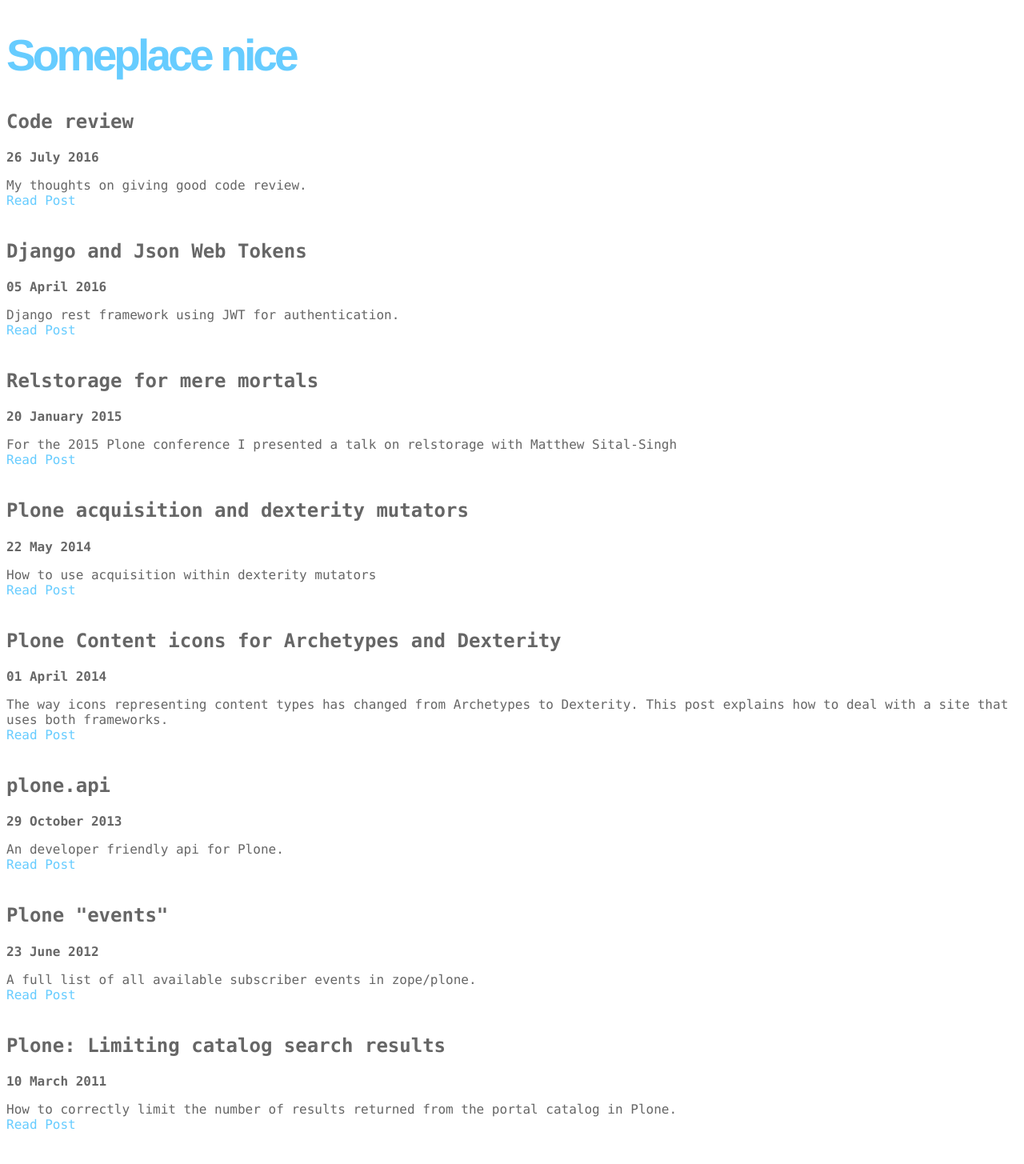
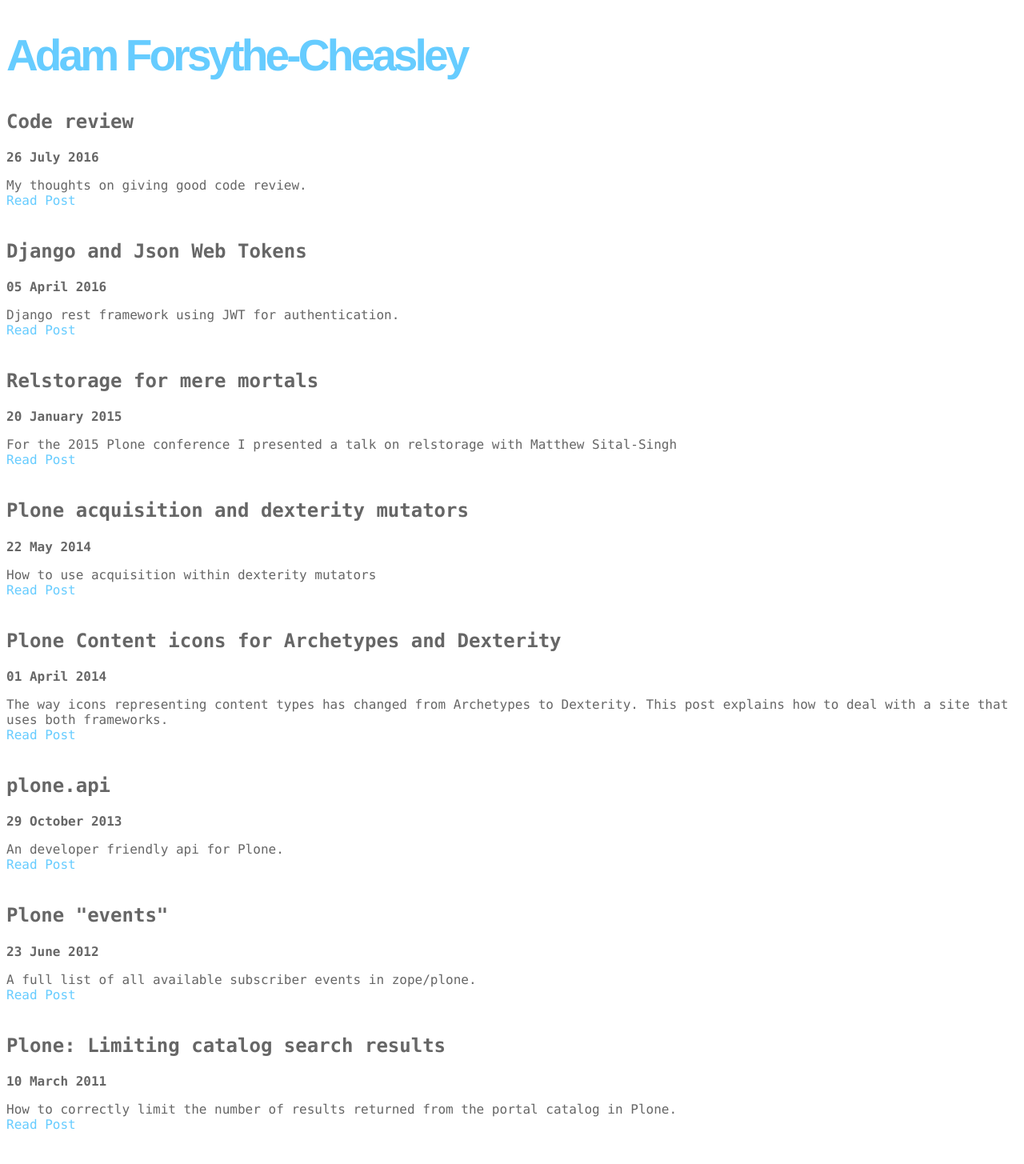
Before and after one commit to adamcheasley/adamcheasley.github.io, a Jekyll site: the page built from blog.html, in a window 1280 px wide. Shown: the whole page at 80% size. Built offline with Jekyll 4.4.1, drawn with Linux system fonts in a browser that asks for light colours.

Commit message:
Update blog.html

```diff
--- a/blog.html
+++ b/blog.html
@@ -2,7 +2,7 @@
 layout: default
 ---
 
-<h1><a href="/">Someplace nice</a></h1>
+<h1><a href="/">Adam Forsythe-Cheasley</a></h1>
 
 {% for post in site.posts %}
 <div class="post">
```
